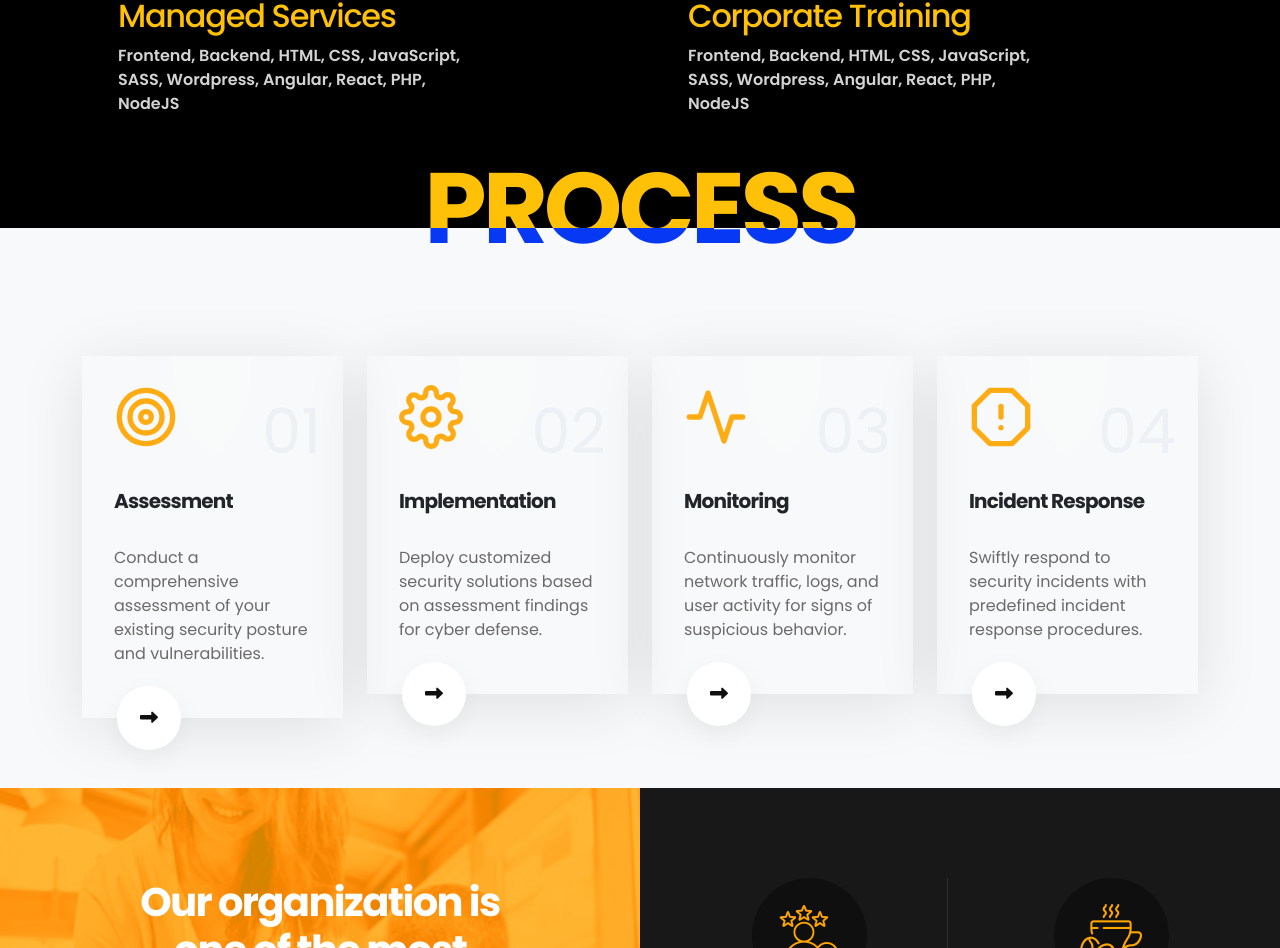
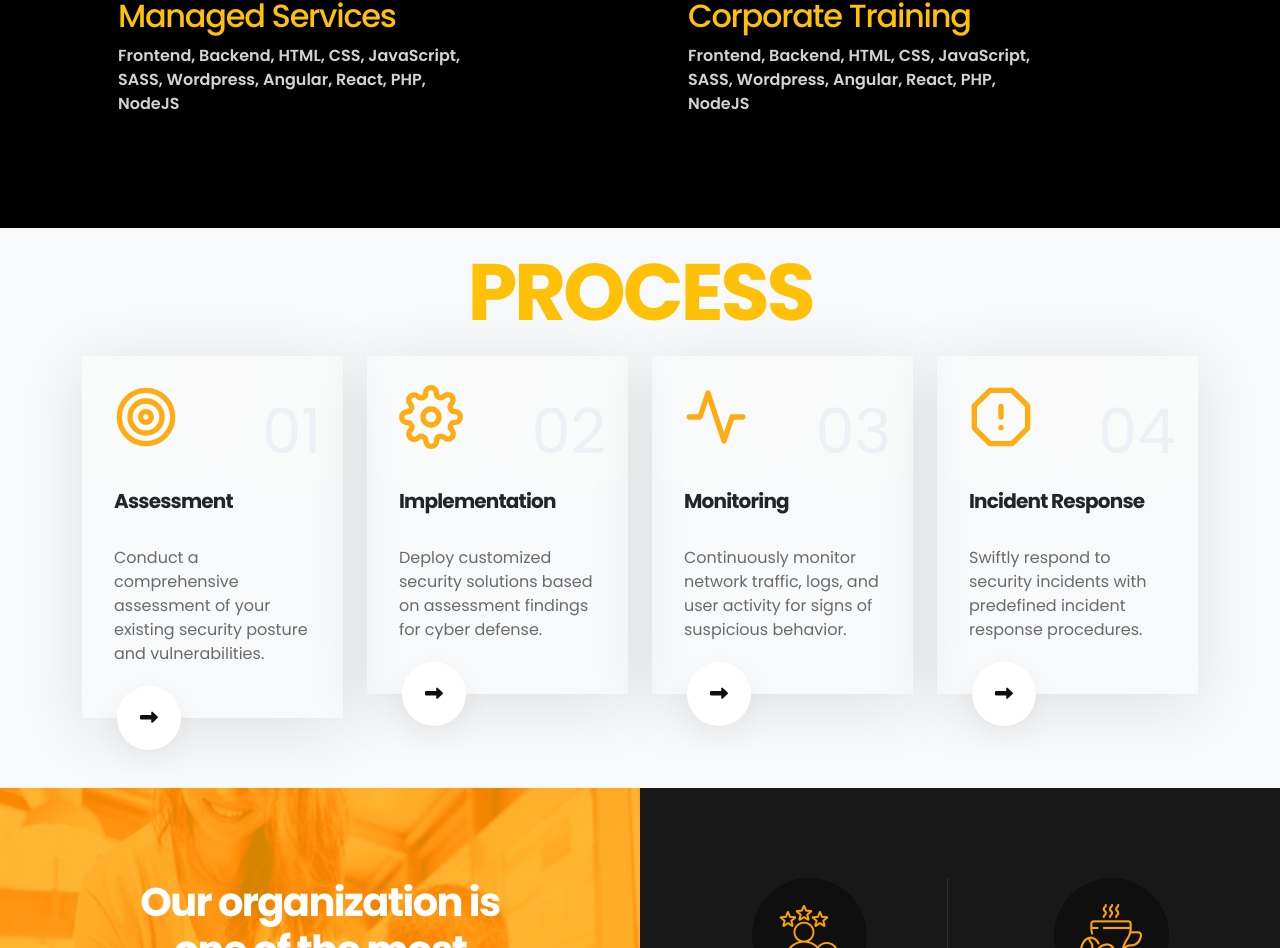
Before and after one commit to santoshskt9/coretech-client, a React (Vite) app: page / in a window 1280 px wide. Shown: the part 2764-3712 px from the top of the page. Built offline with nearby package versions, Linux system fonts and the light colour scheme; no server answers.

Commit message:
changes done

```diff
--- a/src/pages/static/Sections/Sections.css
+++ b/src/pages/static/Sections/Sections.css
@@ -116,14 +116,14 @@ What we do section
 ----------------------------------------------------- */
 
 .process-title {
-  position: relative;
+  /* position: relative;
   top: -10vh;
-  mix-blend-mode: difference;
+  mix-blend-mode: difference; */
   color: #ffc107;
 }
 
 .process-title h2 {
-  font-size: 100px;
+  font-size: 5em;
 }
 
 .process-title span {
--- a/src/pages/static/Sections/WhatWeDoSection.jsx
+++ b/src/pages/static/Sections/WhatWeDoSection.jsx
@@ -6,7 +6,11 @@ const WhatWeDoSection = () => {
     return (
         <>
             <section className="container-fluid  bg-light p-0">
-                <div className="container-fluid bg-black ">
+                <div className="container-fluid bg-black "
+                    style={{
+                        backgroundImage: ""
+                    }}
+                >
                     <div className="container py-5">
                         <div className="sec-title text-center">
                             <span className="sub-title">Services</span>
@@ -57,7 +61,7 @@ const WhatWeDoSection = () => {
                 <div className="container">
                     <div className="process-title text-center">
                         {/* <span className='fs-2 fw-bold'>the</span> */}
-                        <h2 className='fw-bolder'>
+                        <h2 className='fw-bolder my-3'>
                             PROCESS
                         </h2>
 
```
